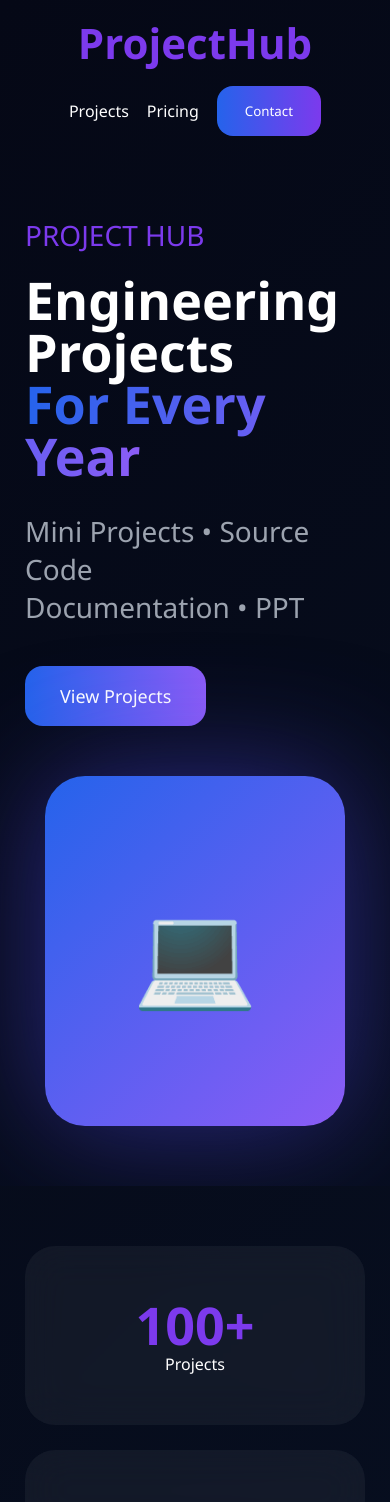
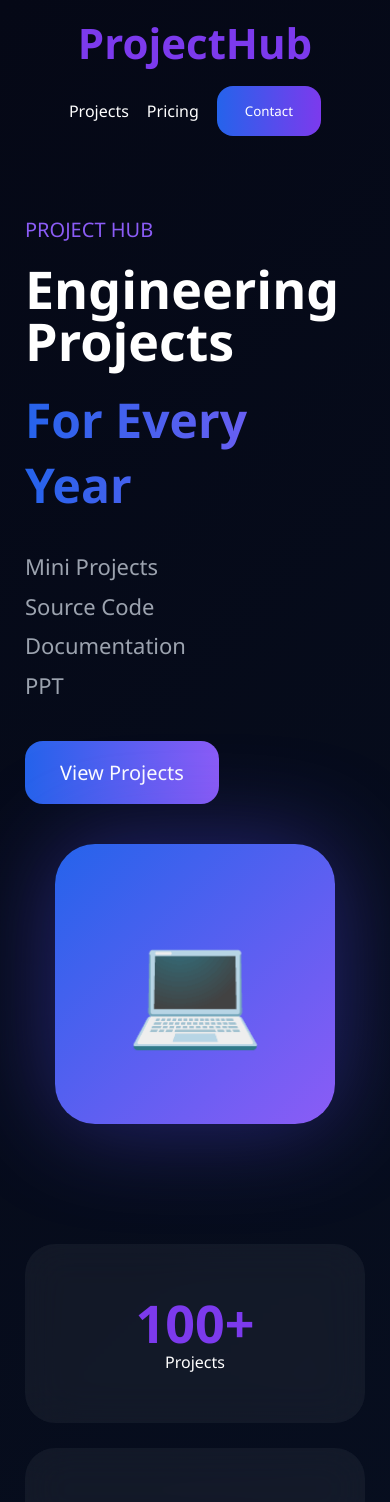
Before and after one commit to Abhishek447-ai/projects, a React (Create React App) app: page / in a window 390 px wide. Shown: the top 1502 px of the page. Built offline with nearby package versions, Linux system fonts and the light colour scheme.

Commit message:
better mobile hero

```diff
--- a/src/components/Hero.js
+++ b/src/components/Hero.js
@@ -1,52 +1,68 @@
 function Hero() {
 
-const mobile = window.innerWidth < 768
+const mobile = window.innerWidth < 768;
 
 return (
 
 <section
 style={{
 
-display:"grid",
+display:"flex",
 
-gridTemplateColumns:
+flexDirection:
 
 mobile
 
 ?
 
-"1fr"
+"column"
 
 :
 
-"1fr 1fr",
+"row",
 
 alignItems:"center",
 
-gap:"50px",
+justifyContent:"space-between",
 
-minHeight:"80vh",
+padding:
 
-padding:"60px 10%",
+mobile
 
-overflow:"hidden"
+?
+
+"40px 25px"
+
+:
+
+"80px 10%",
+
+gap:"40px",
+
+minHeight:"80vh"
 
 }}
 
 >
-
-{/* LEFT */}
 
 <div>
 
 <p
 style={{
 
-color:"#7c3aed",
+color:"#8b5cf6",
 
-fontSize:"28px",
+fontSize:
 
-marginBottom:"20px"
+mobile
+
+?
+
+"20px"
+
+:
+
+"28px"
 
 }}
 
@@ -66,15 +82,17 @@ mobile
 
 ?
 
-"72px"
+"58px"
 
 :
 
-"120px",
+"110px",
+
+lineHeight:"1",
 
 fontWeight:"900",
 
-lineHeight:"1"
+marginTop:"20px"
 
 }}
 
@@ -86,10 +104,25 @@ Engineering
 
 Projects
 
-<br/>
+</h1>
 
-<span
+
+<h2
 style={{
+
+marginTop:"20px",
+
+fontSize:
+
+mobile
+
+?
+
+"48px"
+
+:
+
+"90px",
 
 background:
 
@@ -107,9 +140,7 @@ color:"transparent"
 
 For Every Year
 
-</span>
-
-</h1>
+</h2>
 
 
 <p
@@ -117,19 +148,39 @@ style={{
 
 marginTop:"30px",
 
-fontSize:"28px",
+color:"#9ca3af",
 
-color:"#9ca3af"
+fontSize:
+
+mobile
+
+?
+
+"22px"
+
+:
+
+"30px",
+
+lineHeight:"1.8"
 
 }}
 
 >
 
-Mini Projects • Source Code
+Mini Projects
 
 <br/>
 
-Documentation • PPT
+Source Code
+
+<br/>
+
+Documentation
+
+<br/>
+
+PPT
 
 </p>
 
@@ -137,21 +188,21 @@ Documentation • PPT
 <button
 style={{
 
-marginTop:"40px",
+marginTop:"35px",
 
 padding:"18px 35px",
+
+border:"none",
+
+borderRadius:"18px",
 
 background:
 
 "linear-gradient(90deg,#2563eb,#8b5cf6)",
 
-border:"none",
-
-borderRadius:"18px",
-
 color:"white",
 
-fontSize:"18px"
+fontSize:"20px"
 
 }}
 
@@ -165,18 +216,7 @@ View Projects
 
 
 
-{/* RIGHT */}
-
-<div
-style={{
-
-display:"flex",
-
-justifyContent:"center"
-
-}}
-
->
+<div>
 
 <div
 style={{
@@ -187,11 +227,11 @@ mobile
 
 ?
 
-"300px"
+"280px"
 
 :
 
-"600px",
+"520px",
 
 height:
 
@@ -199,17 +239,21 @@ mobile
 
 ?
 
-"350px"
+"280px"
 
 :
 
-"450px",
+"420px",
+
+borderRadius:"40px",
 
 background:
 
 "linear-gradient(135deg,#2563eb,#8b5cf6)",
 
-borderRadius:"40px",
+boxShadow:
+
+"0 0 100px rgba(79,70,229,.45)",
 
 display:"flex",
 
@@ -223,17 +267,11 @@ mobile
 
 ?
 
-"100px"
+"110px"
 
 :
 
-"180px",
-
-boxShadow:
-
-"0 0 120px rgba(79,70,229,.5)",
-
-maxWidth:"100%"
+"180px"
 
 }}
 
@@ -245,7 +283,6 @@ maxWidth:"100%"
 
 </div>
 
-
 </section>
 
 )
```
